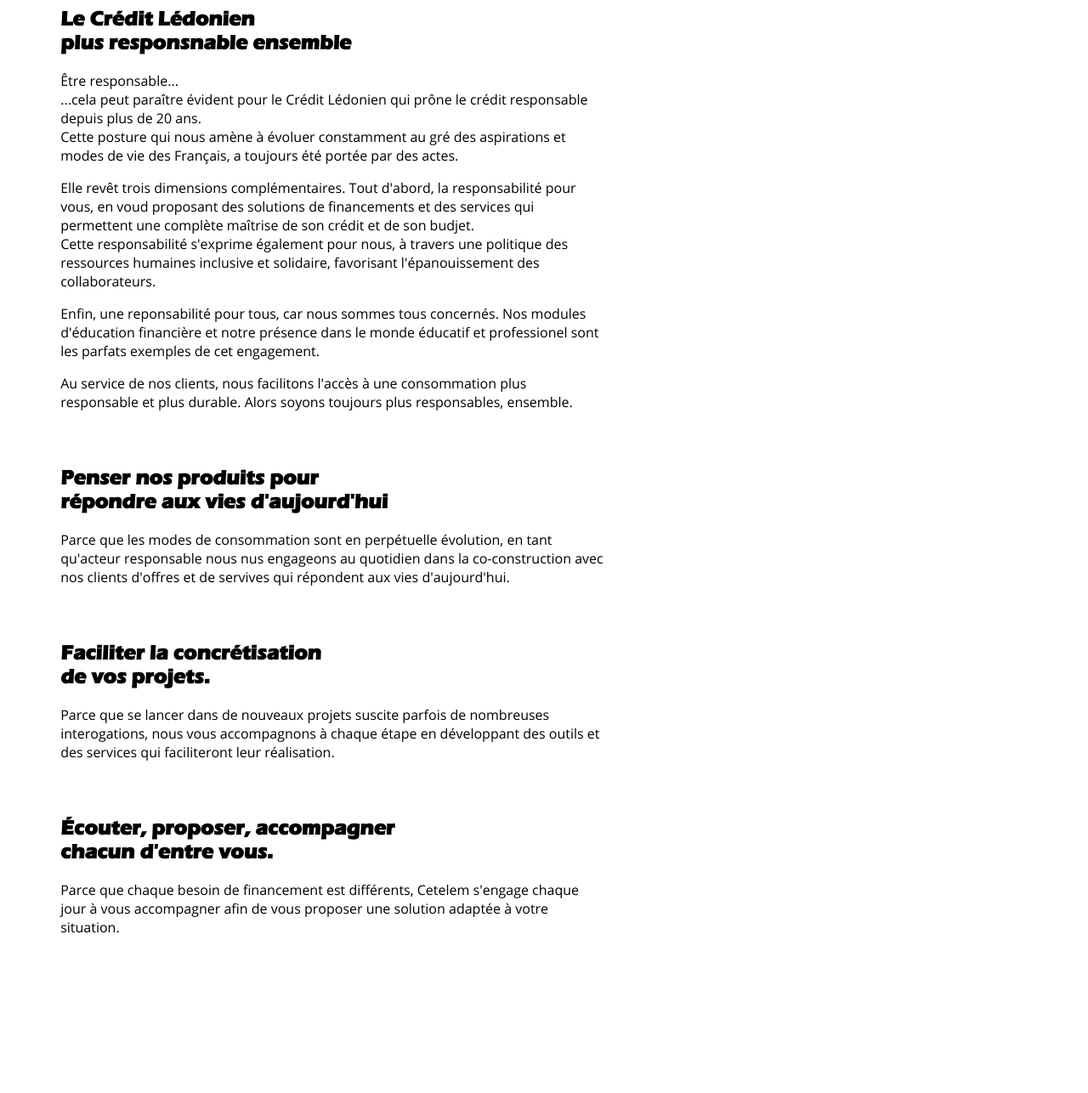
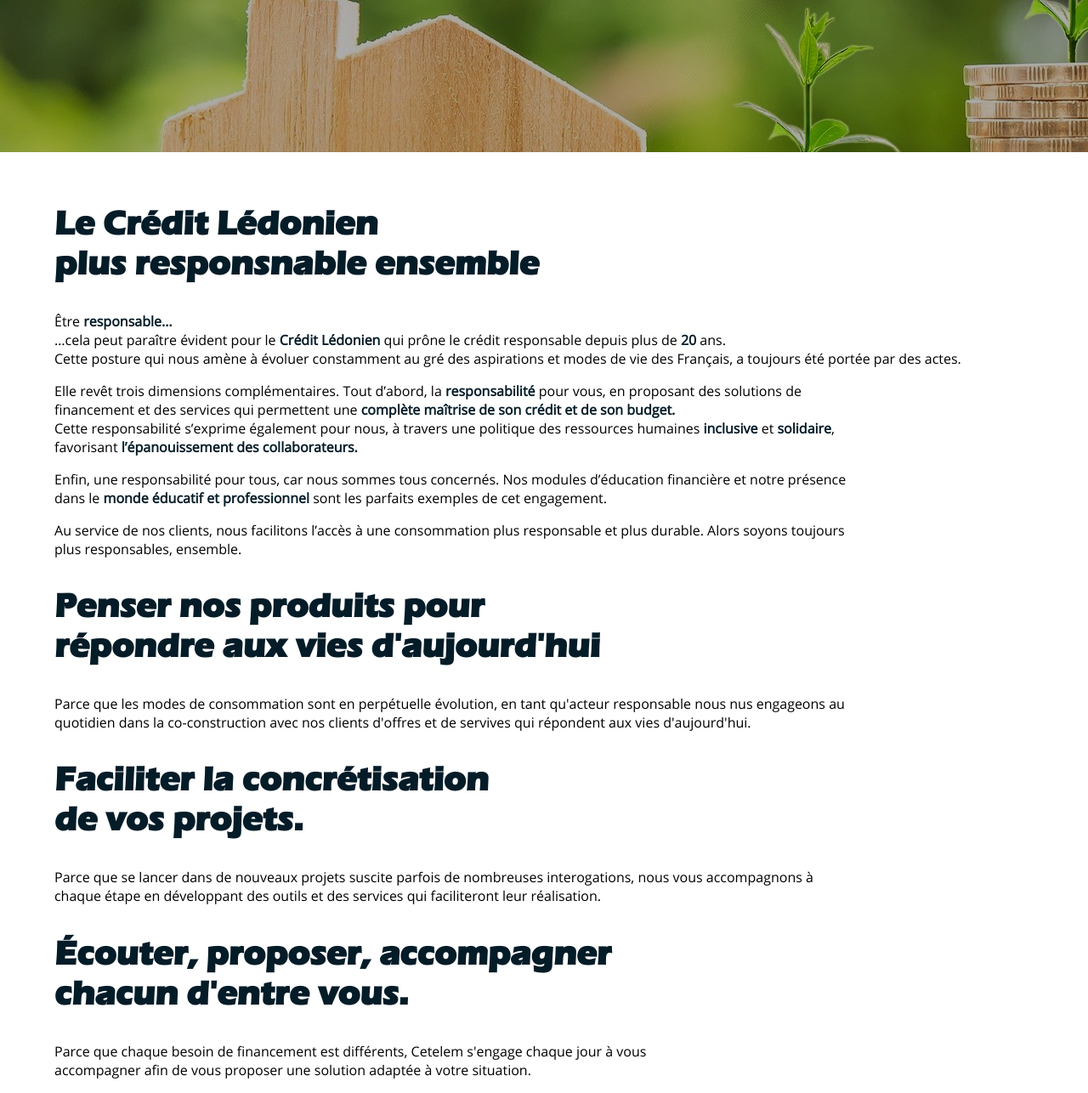
Before and after one commit to Cybernet-Studio/Projet-Integration-Credit-Ledonien, a PHP site: page /pageInfos.html in a window 1280 px wide. Shown: the part 457-1743 px from the top of the page at 85% size. Before the commit the page ends 1555 px from the top, so only its background shows below. Run offline with PHP 8.4, Linux system fonts and the light colour scheme.

Commit message:
page_qui_somme_nous

```diff
--- a/css/pageInfos.css
+++ b/css/pageInfos.css
@@ -30,36 +30,51 @@
 
 
 /*Fonts*/
-h1,
+
+body{
+    margin: 0;
+    padding: 0;
+}
+
+.background{
+    background-image: url("../images/presentation.png");
+    background-repeat: no-repeat;
+    height: 45vw;
+
+    margin: 0;
+}
+
+.background h1{
+    font-family: 'eras_bold_itcregular';
+    font-size: 72px;
+    color: white;
+    text-align: center;
+    padding-top: 18vw;
+}
+
 h2 {
     font-family: 'eras_bold_itcregular';
+    color: #041c28;
 }
 
 p {
     font-family: 'open_sansregular';
-}
-
-.presentation {
-    background-image: url("presentation.jpg");
-    line-height: 50vh;
-    height: 50vh;
-}
-
-.presentation h1 {
-    line-height: 0;
-    font-size: 5vh;
-    color: white;
+    font-size: 16px;
 }
 
 .txtInfos {
-    width: 80vh;
     margin-left: 5%;
 }
 
 .txtInfos h2 {
-    margin-top: 10%;
+    font-size: 40px;
 }
 
-.txtInfos .start {
+.txtInfos .start{
     margin-top: 5%;
 }
+
+#boldtext{
+    font-weight: bold;
+    color: #041c28;
+}
--- a/pageInfos.html
+++ b/pageInfos.html
@@ -13,37 +13,52 @@
 <body>
     <header></header>
     <section>
-        <!--Présentation-->
-        <div class="presentation">
-            <div>
-                <h1>Le crédit responsable <br> par le Crédit Lédonien</h1>
+        <div class="background">
+            <div id="TextTitle">
+                <h1>Le crédit responsable par<br>le Crédit Lédonien</h1>
             </div>
         </div>
+        <!--Présentation-->
         <div class="txtInfos">
             <h2 class="start">Le Crédit Lédonien<br>plus responsnable ensemble</h2>
-            <p>Être responsable...<br>...cela peut paraître évident pour le Crédit Lédonien qui prône le crédit
-                responsable depuis plus de 20 ans.
-                <br>Cette posture qui nous amène à évoluer constamment au gré des aspirations et modes de vie des
-                Français, a toujours été portée par des actes.</p>
-            <p>Elle revêt trois dimensions complémentaires. Tout d'abord, la responsabilité pour vous, en voud proposant
-                des solutions de financements et des services qui permettent une complète maîtrise de son crédit et de
-                son budjet.
-                <br>Cette responsabilité s'exprime également pour nous, à travers une politique des ressources humaines
-                inclusive et solidaire, favorisant l'épanouissement des collaborateurs.</p>
-            <p>Enfin, une reponsabilité pour tous, car nous sommes tous concernés. Nos modules d'éducation financière et
-                notre présence dans le monde éducatif et professionel sont les parfats exemples de cet engagement.</p>
-            <p>Au service de nos clients, nous facilitons l'accès à une consommation plus responsable et plus durable.
-                Alors soyons toujours plus responsables, ensemble.</p>
+            <p>Être<span id="boldtext"> responsable…</span> <br>
+                …cela peut paraître évident pour le <span id="boldtext">Crédit Lédonien</span> qui prône le crédit
+                responsable depuis plus de
+                <span id="boldtext">20</span>
+                ans.<br>
+                Cette posture qui nous amène à évoluer constamment au gré des aspirations et modes de vie des
+                Français,
+                a toujours été portée par des actes.
+            </p>
+            <p>Elle revêt trois dimensions complémentaires. Tout d’abord, la <span id="boldtext">responsabilité</span>
+                pour vous, en proposant
+                des
+                solutions de<br> financement et des services qui permettent une <span id="boldtext">complète
+                    maîtrise de son crédit et
+                    de son
+                    budget.</span><br>
+                Cette responsabilité s’exprime également pour nous, à travers une politique des ressources humaines
+                <span id="boldtext">inclusive</span> et <span id="boldtext">solidaire</span>,<br> favorisant <span
+                    id="boldtext">l’épanouissement des collaborateurs.</span></p>
+            <P>Enfin, une responsabilité pour tous, car nous sommes tous concernés. Nos modules d’éducation
+                financière
+                et notre présence<br> dans le <span id="boldtext">monde éducatif et professionnel</span> sont les
+                parfaits exemples de cet
+                engagement.
+            </P>
+            <p>Au service de nos clients, nous facilitons l’accès à une consommation plus responsable et plus
+                durable.
+                Alors soyons toujours<br> plus responsables, ensemble.</p>
             <h2>Penser nos produits pour<br>répondre aux vies d'aujourd'hui</h2>
             <p>Parce que les modes de consommation sont en perpétuelle évolution, en tant qu'acteur responsable nous nus
-                engageons au quotidien dans la co-construction avec nos clients d'offres et de servives qui répondent
+                engageons au<br> quotidien dans la co-construction avec nos clients d'offres et de servives qui répondent
                 aux vies d'aujourd'hui.</p>
             <h2>Faciliter la concrétisation<br>de vos projets.</h2>
             <p>Parce que se lancer dans de nouveaux projets suscite parfois de nombreuses interogations, nous vous
-                accompagnons à chaque étape en développant des outils et des services qui faciliteront leur réalisation.
+                accompagnons à<br> chaque étape en développant des outils et des services qui faciliteront leur réalisation.
             </p>
             <h2>Écouter, proposer, accompagner<br>chacun d'entre vous.</h2>
-            <p>Parce que chaque besoin de financement est différents, Cetelem s'engage chaque jour à vous accompagner
+            <p>Parce que chaque besoin de financement est différents, Cetelem s'engage chaque jour à vous<br> accompagner
                 afin de vous proposer une solution adaptée à votre situation.</p>
         </div>
     </section>
```
Also changed, not shown: images/presentation.jpg (deleted), images/presentation.png (added).
